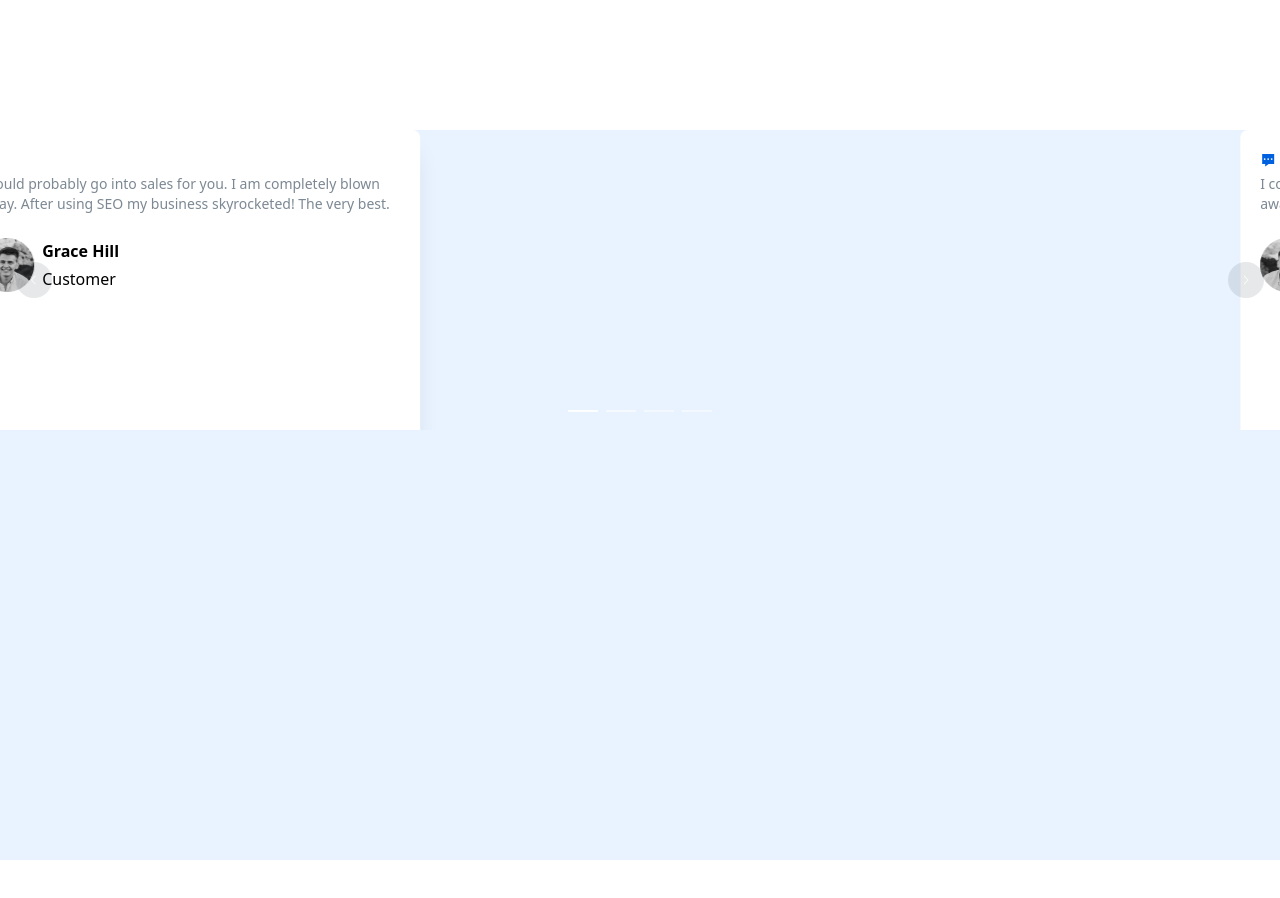
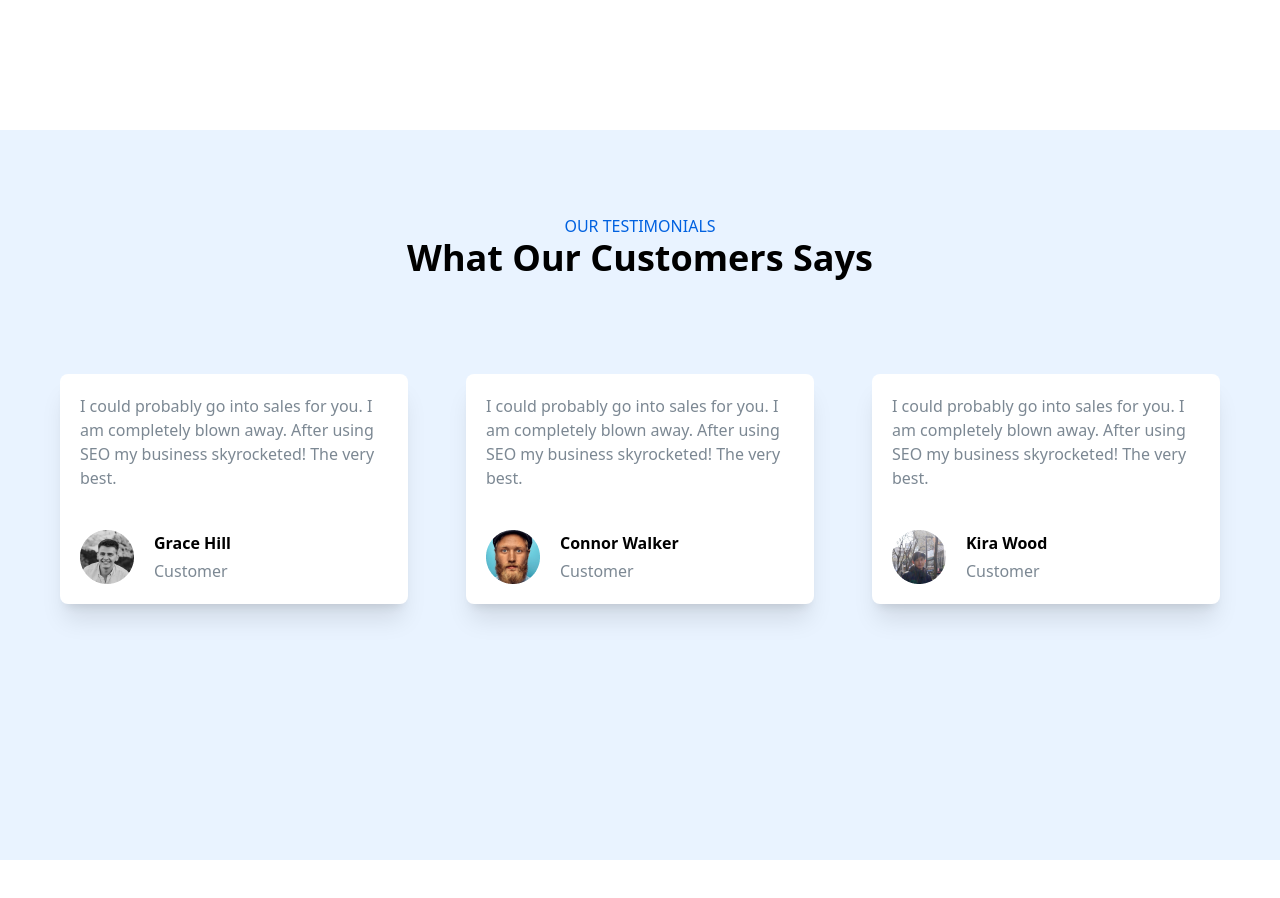
Before and after one commit to MarcelPascaru/real_estate_app, a Vue app: page / in a window 1280 px wide. Shown: the part 2600-3498 px from the top of the page. Built offline with nearby package versions, Linux system fonts and the light colour scheme.

Commit message:
add testimonials

```diff
--- a/src/components/LoginComponent.vue
+++ b/src/components/LoginComponent.vue
@@ -1,7 +1,7 @@
 <template>
     <NavbarComponent/>
     <div class="flex justify-center items-center mt-[12rem]">
-        <div class="flex flex-col justify-center items-center p-10 bg-[#E2EFFF] rounded-[0.5rem] shadow-xl">
+        <div class="flex flex-col justify-center items-center p-10 bg-[#F5F5F5] rounded-[0.5rem] shadow-xl">
             <div class="flex justify-center items-center text-3xl text-main-color mb-10">
                 <el-icon><Avatar /></el-icon>
                 <h1 class="ml-2 text-2xl">Log in to your account</h1>
--- a/src/components/RegisterComponent.vue
+++ b/src/components/RegisterComponent.vue
@@ -1,7 +1,7 @@
 <template>
     <NavbarComponent />
     <div class="flex justify-center items-center mt-[6rem]">
-        <div class="flex flex-col justify-center items-center p-10 bg-[#E2EFFF] rounded-[0.5rem] shadow-xl">
+        <div class="flex flex-col justify-center items-center p-10 bg-[#F5F5F5] rounded-[0.5rem] shadow-xl">
             <div class="flex justify-center items-center text-3xl text-main-color mb-10">
                 <el-icon>
                     <Avatar />
@@ -10,12 +10,8 @@
             </div>
             <div class="w-full">
                 <div>
-                    <label class="text-lg mr-3"><span class="text-main-color mr-1">*</span>First Name</label>
-                    <input class="mb-5 border-none w-full mt-2" type="text" placeholder="Enter your first name...">
-                </div>
-                <div>
-                    <label class="text-lg mr-3"><span class="text-main-color mr-1">*</span>Last Name</label>
-                    <input class="mb-5 border-none w-full mt-2" type="text" placeholder="Enter your last name...">
+                    <label class="text-lg mr-3"><span class="text-main-color mr-1">*</span>Your Name</label>
+                    <input class="mb-5 border-none w-full mt-2" type="text" placeholder="Enter your name...">
                 </div>
                 <div>
                     <label class="text-lg mr-3"><span class="text-main-color mr-1">*</span>Email</label>
@@ -25,6 +21,10 @@
                     <label class="text-lg mr-3"><span class="text-main-color mr-1">*</span>Password</label>
                     <input class="mb-5 border-none w-full mt-2" type="password" v-model="password"
                         placeholder="Enter your password...">
+                </div>
+                <div>
+                    <label class="text-lg mr-3"><span class="text-main-color mr-1">*</span>Confirm password</label>
+                    <input class="mb-5 border-none w-full mt-2" type="password" placeholder="Confirm your password...">
                 </div>
                 <el-button type="primary" round class="w-full mb-5 mt-5" @click="register">Register</el-button>
             </div>
--- a/src/components/TestimonialsComponent.vue
+++ b/src/components/TestimonialsComponent.vue
@@ -1,27 +1,56 @@
 <template>
-    <div class="mt-[15rem] w-full h-[730px] bg-[#E9F3FF]">
-        <el-carousel :interval="5000" arrow="always">
-            <el-carousel-item v-for="item in 4" :key="item">
-                <div class="bg-white p-5 w-[460px] h-[360px] rounded-[0.5rem] shadow-xl">
-                    <el-icon>
-                        <Comment class="w-[55px] h-[55px] text-main-color mb-3" />
-                    </el-icon>
-                    <p class="text-sm text-slate-gray mb-6">
-                        I could probably go into sales for you. I
-                        am completely blown away. After
-                        using SEO my business skyrocketed!
-                        The very best.
-                    </p>
-                    <div class="flex jsutify-center items-center">
-                        <img class="mr-2" src="../assets/Avatar1.png" alt="avatar1">
-                        <div>
-                            <h2 class="font-bold mb-1">Grace Hill</h2>
-                            <span>Customer</span>
+    <div class="w-full h-[730px] p-5 mt-[15rem] bg-[#E9F3FF]">
+        <div class="flex justify-center items-center mt-[4rem]">
+            <div class="w-[1160px]  flex justify-center items-center">
+                <div class="text-center">
+                    <div>
+                        <span class="text-main-color mb-8">OUR TESTIMONIALS</span>
+                        <h1 class="font-bold text-4xl mb-8">What Our Customers Says</h1>
+                    </div>
+                    <div class="flex justify-between items-center w-full mt-[6rem]">
+                        <div class="w-[30%] text-left bg-white rounded-[0.5rem] shadow-xl p-5">
+                            <p class="text-slate-gray mb-10">I could probably go into sales for you. I
+                                am completely blown away. After
+                                using SEO my business skyrocketed!
+                                The very best.</p>
+                            <div class="flex justify-start  items-center">
+                                <img class="mr-5" src="../assets/Avatar1.png" alt="avatar1">
+                                <div>
+                                    <h2 class="font-bold mb-1">Grace Hill</h2>
+                                    <span class="text-slate-gray">Customer</span>
+                                </div>
+                            </div>
+                        </div>
+                        <div class="w-[30%] text-left bg-white rounded-[0.5rem] shadow-xl p-5">
+                            <p class="text-slate-gray mb-10">I could probably go into sales for you. I
+                                am completely blown away. After
+                                using SEO my business skyrocketed!
+                                The very best.</p>
+                            <div class="flex justify-start  items-center">
+                                <img class="mr-5" src="../assets/Avatar2.png" alt="avatar2">
+                                <div>
+                                    <h2 class="font-bold mb-1">Connor Walker</h2>
+                                    <span class="text-slate-gray">Customer</span>
+                                </div>
+                            </div>
+                        </div>
+                        <div class="w-[30%] text-left bg-white rounded-[0.5rem] shadow-xl p-5">
+                            <p class="text-slate-gray mb-10">I could probably go into sales for you. I
+                                am completely blown away. After
+                                using SEO my business skyrocketed!
+                                The very best.</p>
+                            <div class="flex justify-start  items-center">
+                                <img class="mr-5" src="../assets/Avatar3.png" alt="avatar3">
+                                <div>
+                                    <h2 class="font-bold mb-1">Kira Wood</h2>
+                                    <span class="text-slate-gray">Customer</span>
+                                </div>
+                            </div>
                         </div>
                     </div>
                 </div>
-            </el-carousel-item>
-        </el-carousel>
+            </div>
+        </div>
     </div>
 </template>
 
@@ -32,8 +61,6 @@ import { Comment } from '@element-plus/icons-vue';
 export default {
     name: 'TestimonialsComponent',
     components: {
-        ElCarousel,
-        ElCarouselItem,
         Comment,
     },
     data: (() => {
```
Also changed, not shown: src/assets/quote-down.png (added), src/assets/quote-up.png (added).
